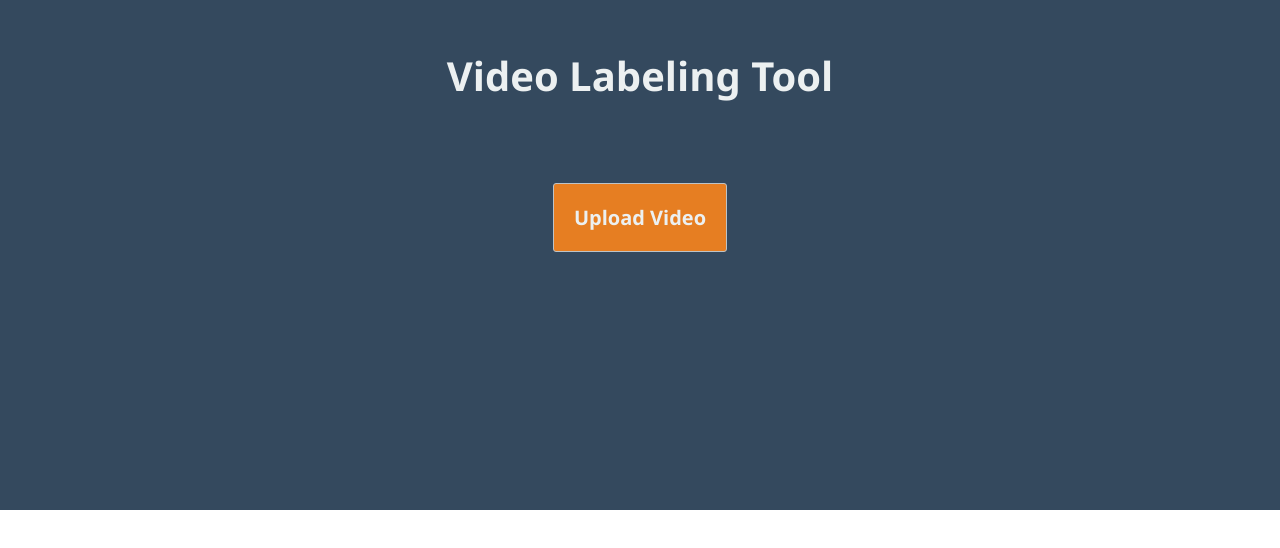
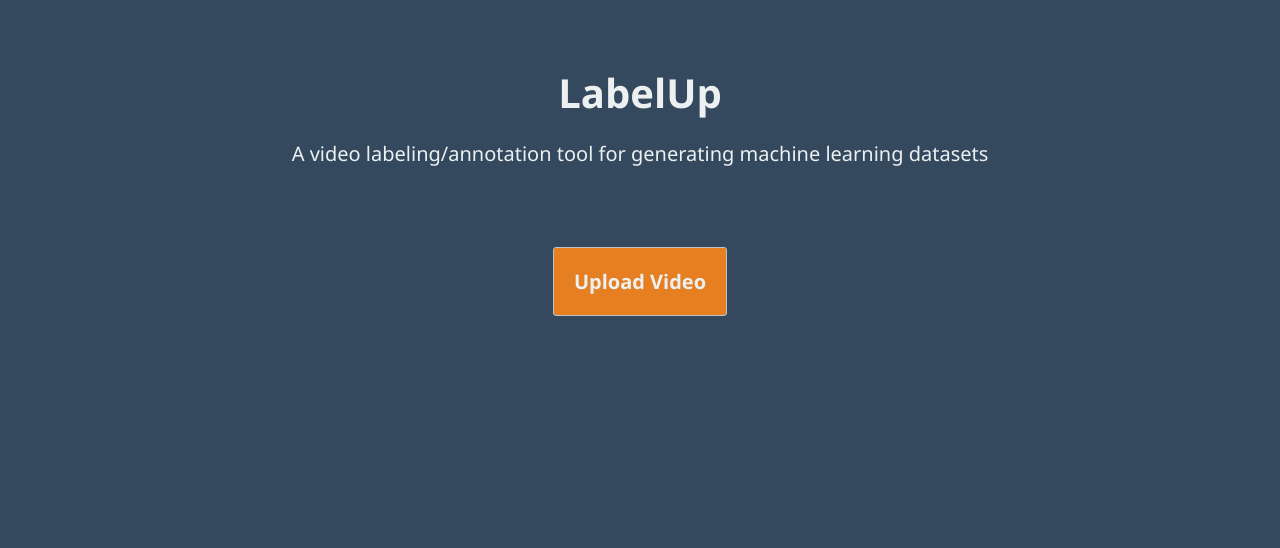
Before and after one commit to aadityabhusal/LabelUp, a website with bundled scripts: page public/index.html in a window 1280 px wide. Shown: the part 210-758 px from the top of the page. Built offline with nearby package versions, Linux system fonts and the light colour scheme; files whose address does not match are found by name.

Commit message:
updates home page design

```diff
--- a/public/index.html
+++ b/public/index.html
@@ -4,7 +4,14 @@
     <meta charset="UTF-8" />
     <meta http-equiv="X-UA-Compatible" content="IE=edge" />
     <meta name="viewport" content="width=device-width, initial-scale=1.0" />
-    <title>Video Labeling Tool</title>
+    <meta
+      name="description"
+      content="LabelUp is a video labeling/annotation tool created for generating machine learning datasets."
+    />
+    <title>
+      LabelUp - A video labeling/annotation tool for generating machine learning
+      datasets
+    </title>
     <link rel="stylesheet" href="../src/styles/style.css" />
     <link rel="stylesheet" href="../src/styles/VideoPlayer.css" />
     <link rel="stylesheet" href="../src/styles/Labels.css" />
@@ -129,7 +136,11 @@
     </div>
     <canvas id="canvas"></canvas>
     <div id="upload-container">
-      <h1>Video Labeling Tool</h1>
+      <h1>LabelUp</h1>
+      <p>
+        A video labeling/annotation tool for generating machine learning
+        datasets
+      </p>
       <label id="video-upload-label" for="video-upload">Upload Video</label>
       <input type="file" name="upload" id="video-upload" />
     </div>
--- a/src/styles/style.css
+++ b/src/styles/style.css
@@ -45,7 +45,7 @@ body {
 }
 
 #upload-container {
-  height: 90vh;
+  height: 100vh;
   display: flex;
   flex-direction: column;
   justify-content: center;
@@ -53,10 +53,16 @@ body {
   background-color: #34495e;
 }
 
-#upload-container h1 {
+#upload-container h1,
+#upload-container p {
   font-size: 40px;
   color: #ecf0f1;
   margin: 0;
+  margin-bottom: 20px;
+}
+
+#upload-container p {
+  font-size: 20px;
   margin-bottom: 80px;
 }
 
```
